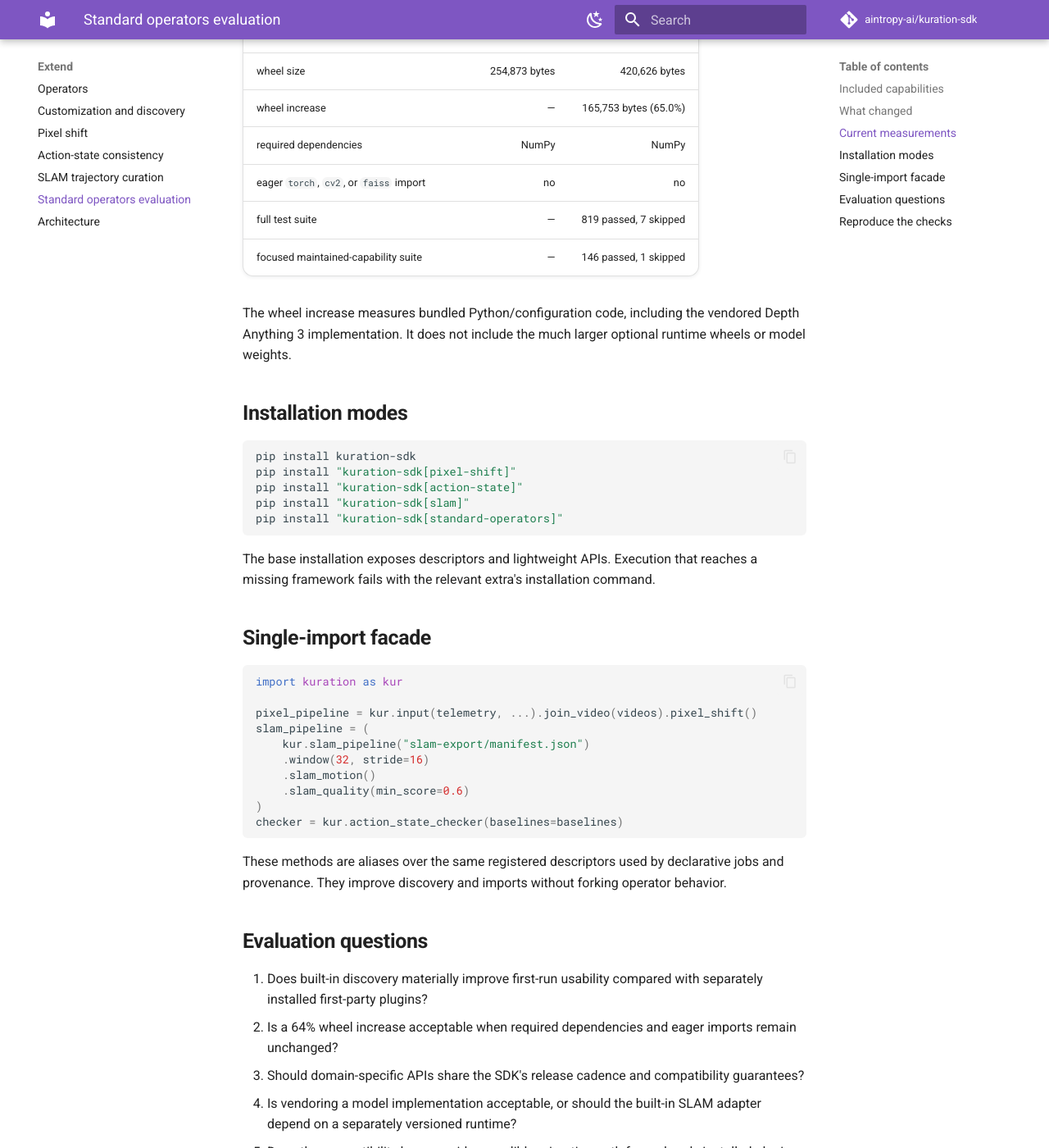
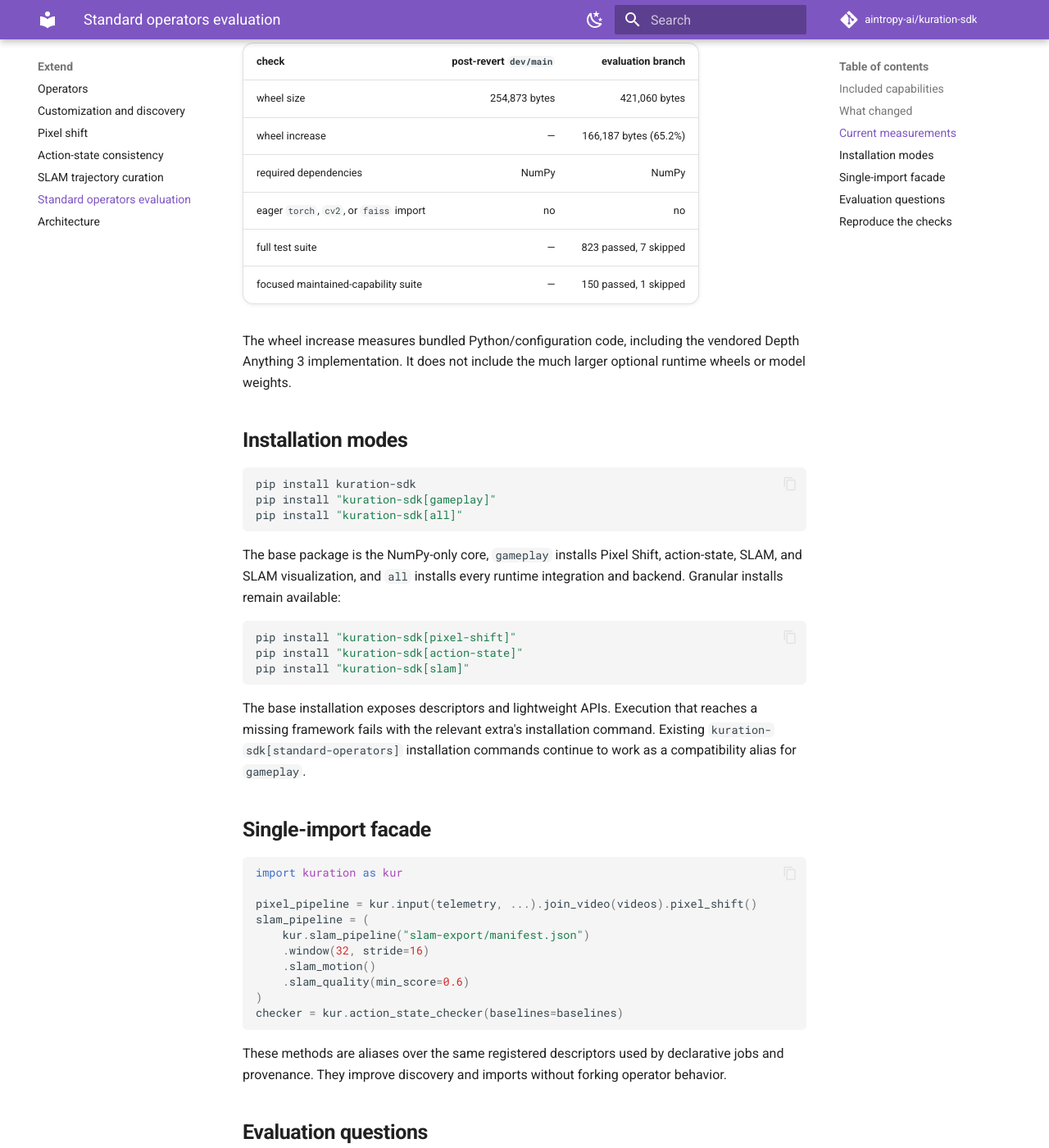
Before and after one commit to kuration-ai/kuration-sdk, an MkDocs documentation site: the page built from docs/standard-operators-evaluation.md, in a window 1280 px wide and 1400 px high, scrolled down 1278 px. Shown: the whole window at 82% size. Built offline with MkDocs 1.6.1 and Material for MkDocs 9.7.7, drawn with Linux system fonts in a browser that asks for light colours; comment, search, counter and statistics services are not loaded; some of the changed text lies outside the part shown.

Commit message:
Add gameplay installation profile

````diff
--- a/docs/standard-operators-evaluation.md
+++ b/docs/standard-operators-evaluation.md
@@ -23,7 +23,8 @@ The SLAM implementation includes the three commits at the tip of the original `s
   `import kuration as kur`.
 - The base dependency list remains NumPy-only. OpenCV, PyTorch, FAISS, PyAV, and related
   frameworks remain optional and are not imported during SDK startup.
-- `standard-operators` installs every first-party operator runtime for a single-command setup.
+- `gameplay` installs every bundled gameplay runtime for a single-command setup.
+- `standard-operators` remains an equivalent compatibility alias during the evaluation.
 - External plugins and the `kuration.plugins` entry-point mechanism remain supported.
 - Compatibility packages preserve the former `kuration_pixel_shift` and
   `kuration_action_state_consistency` imports and tolerate old installed entry-point metadata.
@@ -34,12 +35,12 @@ Measured from clean wheels built on the same machine and revision family:
 
 | check | post-revert `dev/main` | evaluation branch |
 |---|---:|---:|
-| wheel size | 254,873 bytes | 420,626 bytes |
-| wheel increase | — | 165,753 bytes (65.0%) |
+| wheel size | 254,873 bytes | 421,060 bytes |
+| wheel increase | — | 166,187 bytes (65.2%) |
 | required dependencies | NumPy | NumPy |
 | eager `torch`, `cv2`, or `faiss` import | no | no |
-| full test suite | — | 819 passed, 7 skipped |
-| focused maintained-capability suite | — | 146 passed, 1 skipped |
+| full test suite | — | 823 passed, 7 skipped |
+| focused maintained-capability suite | — | 150 passed, 1 skipped |
 
 The wheel increase measures bundled Python/configuration code, including the vendored Depth
 Anything 3 implementation. It does not include the much larger optional runtime wheels or model
@@ -49,14 +50,24 @@ weights.
 
 ```bash
 pip install kuration-sdk
+pip install "kuration-sdk[gameplay]"
+pip install "kuration-sdk[all]"
+```
+
+The base package is the NumPy-only core, `gameplay` installs Pixel Shift, action-state, SLAM, and
+SLAM visualization, and `all` installs every runtime integration and backend. Granular installs
+remain available:
+
+```bash
 pip install "kuration-sdk[pixel-shift]"
 pip install "kuration-sdk[action-state]"
 pip install "kuration-sdk[slam]"
-pip install "kuration-sdk[standard-operators]"
 ```
 
 The base installation exposes descriptors and lightweight APIs. Execution that reaches a missing
-framework fails with the relevant extra's installation command.
+framework fails with the relevant extra's installation command. Existing
+`kuration-sdk[standard-operators]` installation commands continue to work as a compatibility
+alias for `gameplay`.
 
 ## Single-import facade
 
@@ -80,7 +91,7 @@ provenance. They improve discovery and imports without forking operator behavior
 
 1. Does built-in discovery materially improve first-run usability compared with separately
    installed first-party plugins?
-2. Is a 64% wheel increase acceptable when required dependencies and eager imports remain
+2. Is a 65.2% wheel increase acceptable when required dependencies and eager imports remain
    unchanged?
 3. Should domain-specific APIs share the SDK's release cadence and compatibility guarantees?
 4. Is vendoring a model implementation acceptable, or should the built-in SLAM adapter depend on
--- a/src/kuration/__init__.py
+++ b/src/kuration/__init__.py
@@ -159,7 +159,7 @@ __all__ = [
     "describe_component", "ExecutionPlan", "ARTIFACT_FORMAT_VERSION",
     "DatasetWriteResult", "ExperimentResult", "DatasetReport", "ValidationResult",
     "JOB_SCHEMA_VERSION", "migrate", "migrate_job", "migrate_config",
-    "pixel_shift", "action_state_consistency", "slam",
+    "pixel_shift", "action_state_consistency", "slam", "gameplay",
     "SLAMPipeline", "SLAMReconstruction", "input_slam",
 ]
 
@@ -167,6 +167,7 @@ __all__ = [
 # frameworks remain lazy, but their descriptors are available in every Registry snapshot
 # without scanning the external ``kuration.plugins`` entry-point group.
 from . import action_state_consistency, pixel_shift, slam
+from . import gameplay
 from .slam import SLAMPipeline, SLAMReconstruction, input_slam
 
 pixel_shift.register()
````
Also changed, not shown: README.md (+17 -14 lines), docs/action-state-consistency.md (+1 -0 lines), docs/api.md (+4 -2 lines), docs/pixel-shift.md (+1 -0 lines), docs/slam.md (+2 -0 lines), pyproject.toml (+17 -1 lines), 2 other files.
